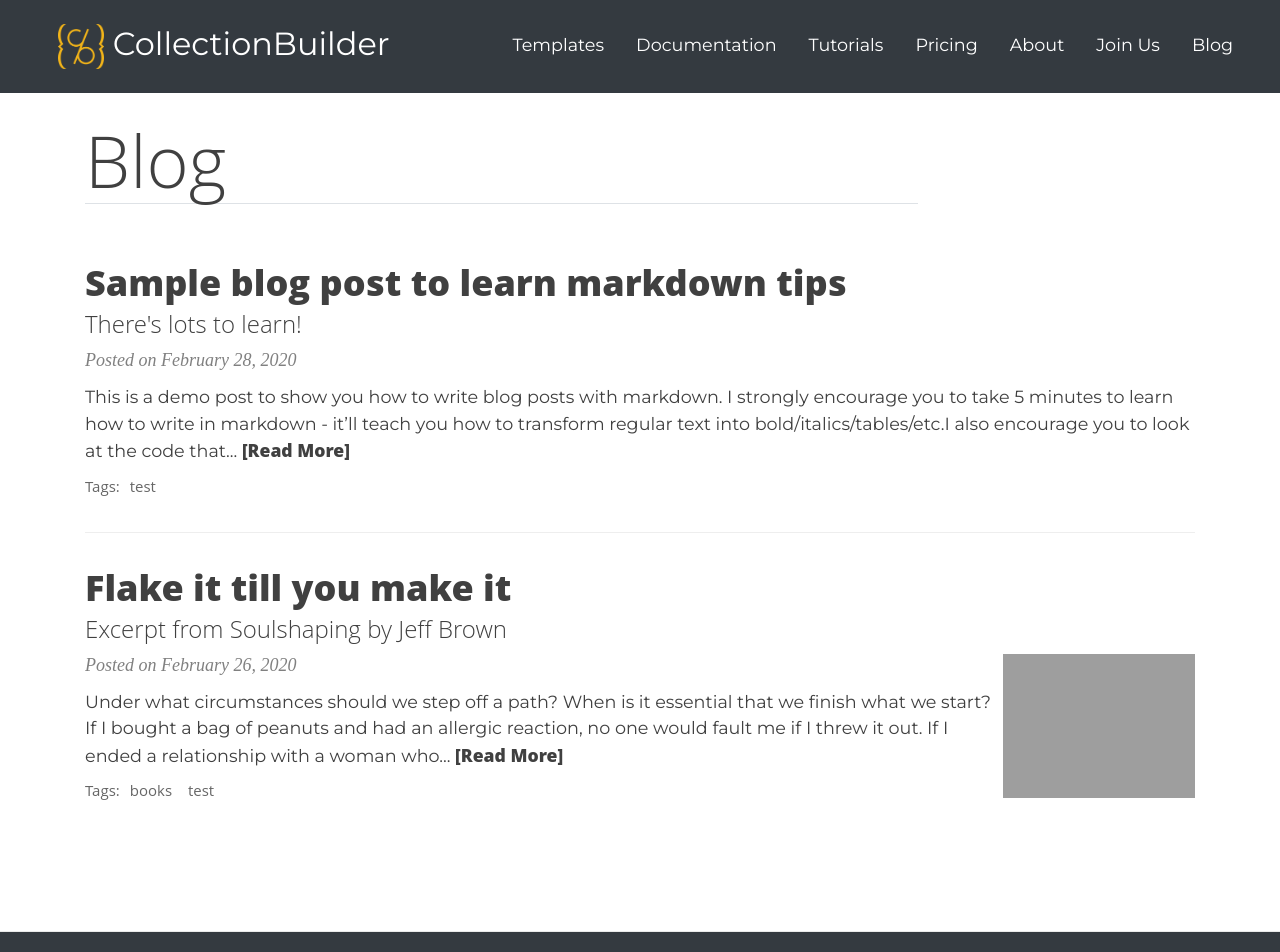
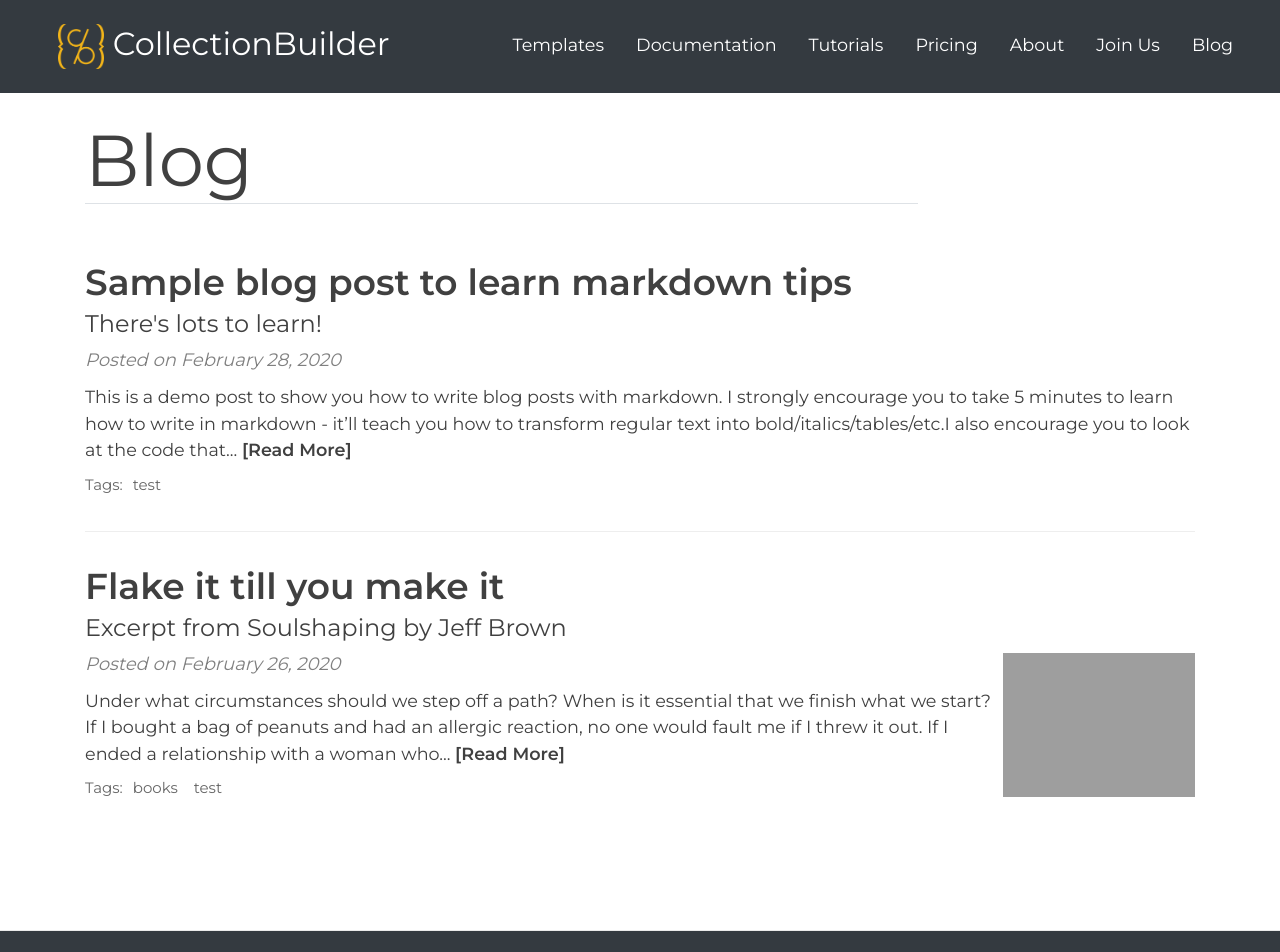
Before and after one commit to CollectionBuilder/collectionbuilder.github.io, a Jekyll site: the page built from pages/blog.html, in a window 1280 px wide. Shown: the top 952 px of the page. Built offline with Jekyll 4.4.1, drawn with Linux system fonts in a browser that asks for light colours; comment, search, counter and statistics services are not loaded; grey boxes are pictures that could not be loaded.

Commit message:
update font family to montserrat

```diff
--- a/assets/css/beautifuljekyll.css
+++ b/assets/css/beautifuljekyll.css
@@ -11,7 +11,7 @@
 }
 
 body {
-  font-family: 'Lora', 'Times New Roman', serif;
+  font-family: 'Montserrat', sans-serif;
   font-size: 1.125rem;
   color: {{ site.text-col | default: "#404040" }};
   position: relative;
@@ -27,7 +27,7 @@
   margin: 1.875rem 0;
 }
 h1,h2,h3,h4,h5,h6 {
-  font-family: 'Open Sans', 'Helvetica Neue', Helvetica, Arial, sans-serif;
+  font-family: 'Montserrat', sans-serif;
   font-weight: 800;
   line-height: 1.1;
 }
@@ -125,7 +125,7 @@
 .navbar-custom {
   background-color: {{ site.navbar-col | default: "#EAEAEA" }};
   border-bottom: 1px solid {{ site.navbar-border-col | default: "#DDDDDD" }};
-  font-family: 'Open Sans', 'Helvetica Neue', Helvetica, Arial, sans-serif;
+  font-family: 'Montserrat', sans-serif;
   {% if site.navbar-img %}
     background-image: url({{ site.navbar-img | relative_url }});
     background-attachment: fixed;
@@ -408,7 +408,7 @@
   margin-bottom: 1.875rem;
 }
 footer .copyright {
-  font-family: 'Open Sans', 'Helvetica Neue', Helvetica, Arial, sans-serif;
+  font-family: 'Montserrat', sans-serif;
   text-align: center;
   margin-bottom: 0;
   margin-top: 0;
@@ -420,7 +420,7 @@
 footer .footer-custom-content {
   text-align: center;
   margin-bottom: 0.9375rem;
-  font-family: 'Open Sans', 'Helvetica Neue', Helvetica, Arial, sans-serif;
+  font-family: 'Montserrat', sans-serif;
 }
 
 @media (min-width: 768px) {
@@ -442,6 +442,7 @@
 
 .posts-list {
     margin: 0;
+
 }
 
 .post-preview {
@@ -462,7 +463,7 @@
 
 .post-preview a {
   text-decoration: none;
-  font-family: 'Open Sans', 'Helvetica Neue', Helvetica, Arial, sans-serif;
+  font-family: 'Montserrat', sans-serif;
   color: {{ site.text-col | default: "#404040" }};
 }
 
@@ -487,7 +488,7 @@
   font-size: 1.125rem;
   font-style: italic;
   margin: 0 0 0.625rem;
-  font-family: 'Lora', 'Times New Roman', serif;
+  font-family: 'Montserrat', sans-serif;
 }
 .post-heading .post-meta {
   display: inline-block;
@@ -564,7 +565,7 @@
 /* --- Tags --- */
 
 .blog-tags {
-  font-family: 'Open Sans', 'Helvetica Neue', Helvetica, Arial, sans-serif;
+  font-family: 'Montserrat', sans-serif;
   font-size: 0.9375rem;
   margin: 1.875rem 0;
 }
@@ -611,7 +612,7 @@
 }
 
 #full-tags-list {
-  font-family: 'Open Sans', 'Helvetica Neue', Helvetica, Arial, sans-serif;
+  font-family: 'Montserrat', sans-serif;
 }
 
 #full-tags-list .tag-entry {
@@ -685,7 +686,7 @@
   font-size: 1.6875rem;
   line-height: 1.1;
   display: block;
-  font-family: 'Open Sans', 'Helvetica Neue', Helvetica, Arial, sans-serif;
+  font-family: 'Montserrat', sans-serif;
   font-weight: 300;
   margin: 0.625rem 0 0;
 }
@@ -710,7 +711,7 @@
   padding: 0.3125rem 0.625rem;
   font-size: 0.6875rem;
   color: #EEE;
-  font-family: 'Open Sans', 'Helvetica Neue', Helvetica, Arial, sans-serif;
+  font-family: 'Montserrat', sans-serif;
   right: 0;
   bottom: 0;
   display: none;
@@ -802,7 +803,7 @@
 }
 
 .pagination .page-item .page-link {
-  font-family: 'Open Sans', 'Helvetica Neue', Helvetica, Arial, sans-serif;
+  font-family: 'Montserrat', sans-serif;
   text-transform: uppercase;
   font-size: 0.875rem;
   font-weight: 800;
```
